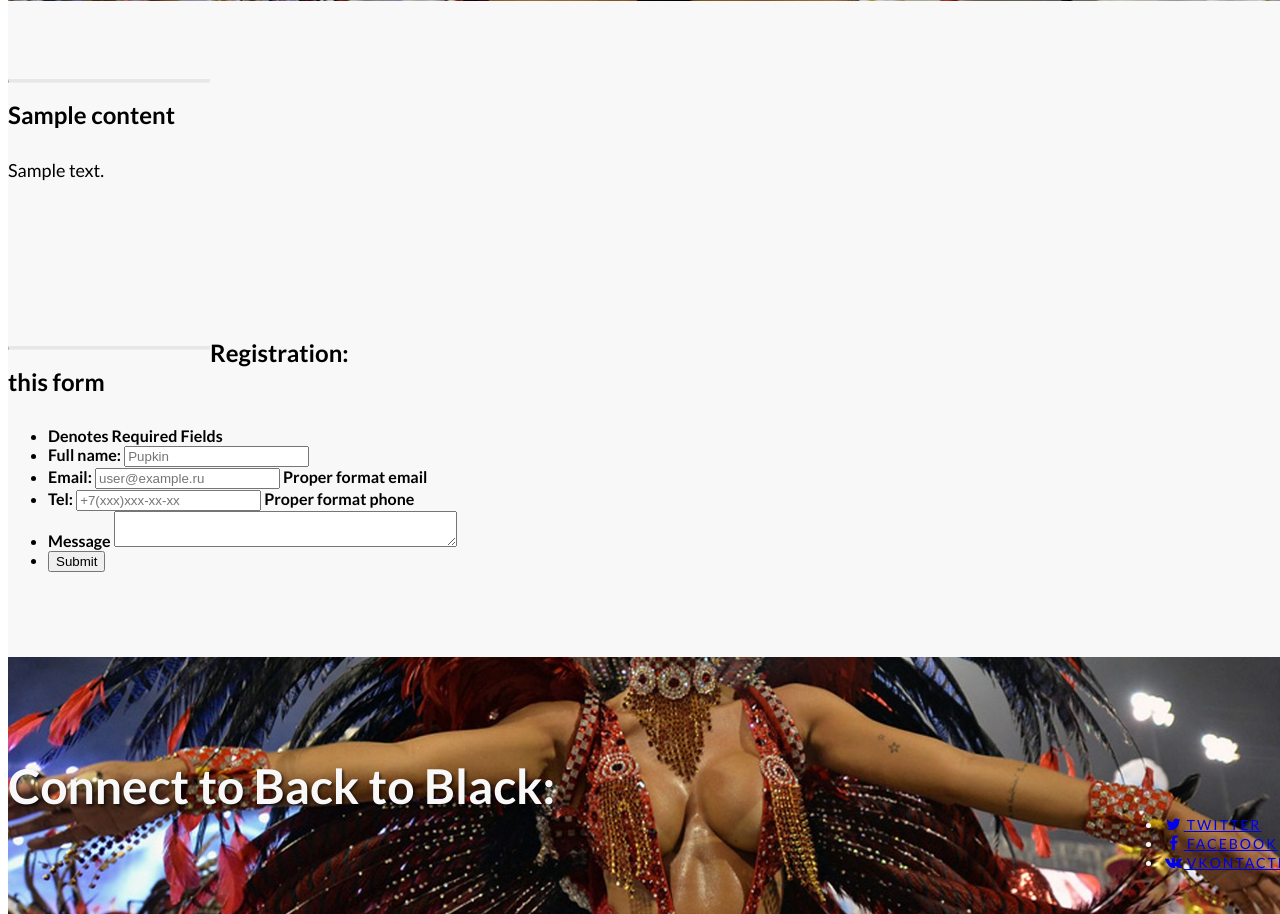
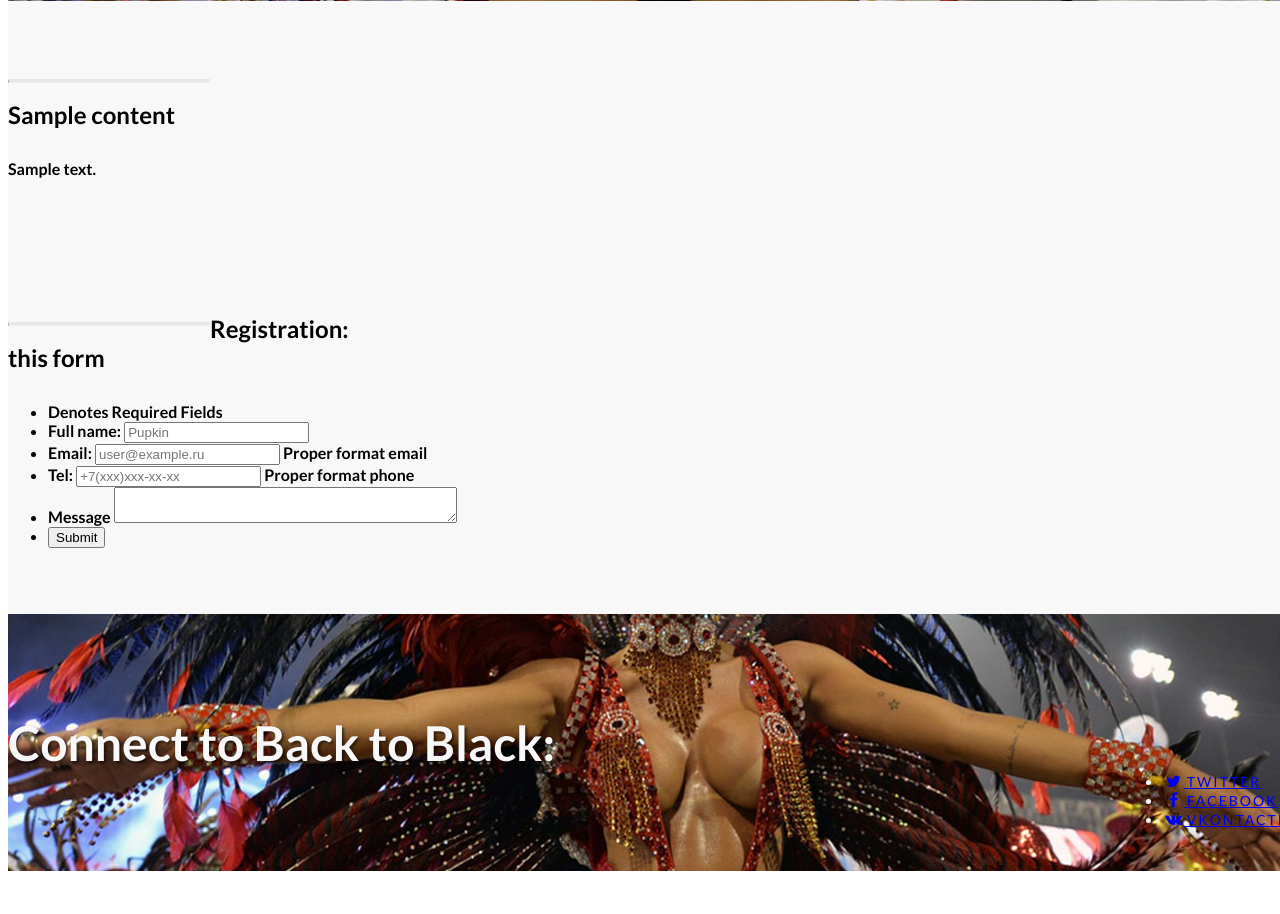
Before and after one commit to shuric80/photogallery, a Flask app: page /event/ in a window 1280 px wide. Shown: the part 978-1892 px from the top of the page. After the commit the page ends 1849 px from the top, so only its background shows below. Run offline with Flask 2, Linux system fonts and the light colour scheme; tables that the repository leaves empty hold one stand-in row (values such as "Sample post"); style sheets or scripts are compiled from the project's sources; some libraries are stand-ins or nearby versions.

Commit message:
FRM-6 errors mail and templates

```diff
--- a/app/gallery/send_mail.py
+++ b/app/gallery/send_mail.py
@@ -17,10 +17,9 @@ def _send_email_to_user(user):
     mail = Mail.query.first()
     subject = mail.subject
     body = mail.text
-
     email_sender = app.config.get('ADMINS')[0]
     msg = Message(subject, sender=email_sender, recipients=[user.email])
-    msg.html = render_template(body, user=user)
+    msg.html = body
     thr = Thread(target=_send_async_email, args=[msg])
     thr.start()
 
--- a/app/gallery/templates/content.html
+++ b/app/gallery/templates/content.html
@@ -3,17 +3,19 @@
 <div class="content-section-a">
     <div class="container">
         <div class="row">
-            <div class="col-lg-5 col-sm-6">
+            <div class="col-lg-8 col-sm-6 col-lg-offset-2">
                 <hr class="section-heading-spacer">
                 <div class="clearfix"></div>
                 {%if content %}
                 <h2 class="section-heading">{{ content.head }}<br>{{ content.title }}</h2>
-                <p class="lead">{{ content.text }}</p>
+                <p class="lead">{{ content.text|markdown }}</p>
                 {% endif %}
             </div>
+           {#
             <div class="col-lg-5 col-lg-offset-2 col-sm-6">
                 <img class="img-responsive" src="{{ content.photo }}" alt="">
             </div>
+            #}
        </div>
     </div>
     <!-- /.container -->
@@ -23,15 +25,17 @@
 <div class="content-section-a">
     <div class="container">
         <div class="row">
-            <div class="col-lg-5 col-sm-6">
+             <div class="col-lg-8 col-lg-offset-2 col-sm-6">
                 <hr class="section-heading-spacer">
                 <div class="clearfix"></div>
                 <h2 class="section-heading">Registration:<br>this form</h2>
                 <p class="lead">{% include 'form.html' %}</p>
             </div>
+            {#
             <div class="col-lg-5 col-lg-offset-2 col-sm-6">
                 <img class="img-responsive" src="{{ logo }}" alt="">
             </div>
+            #}
         </div>
     </div>
     <!-- /.container -->
```
